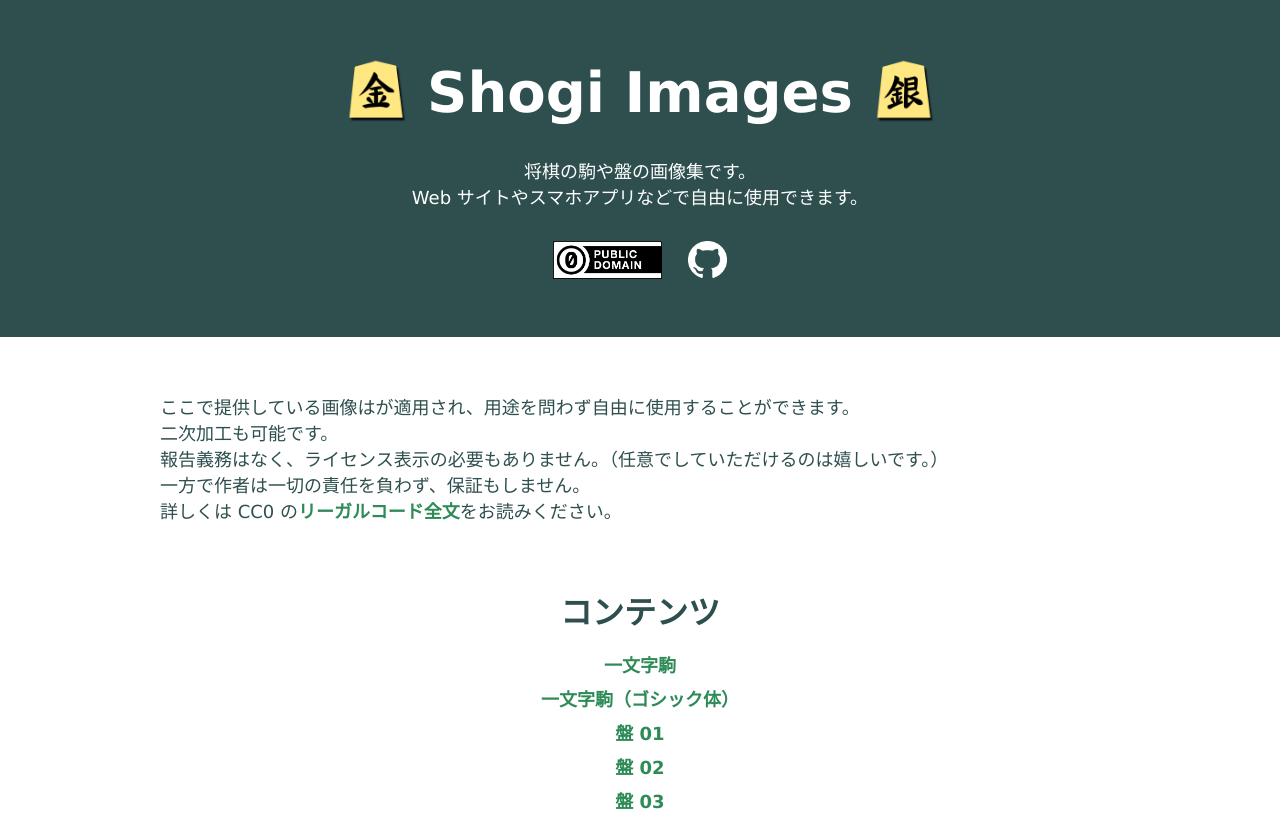
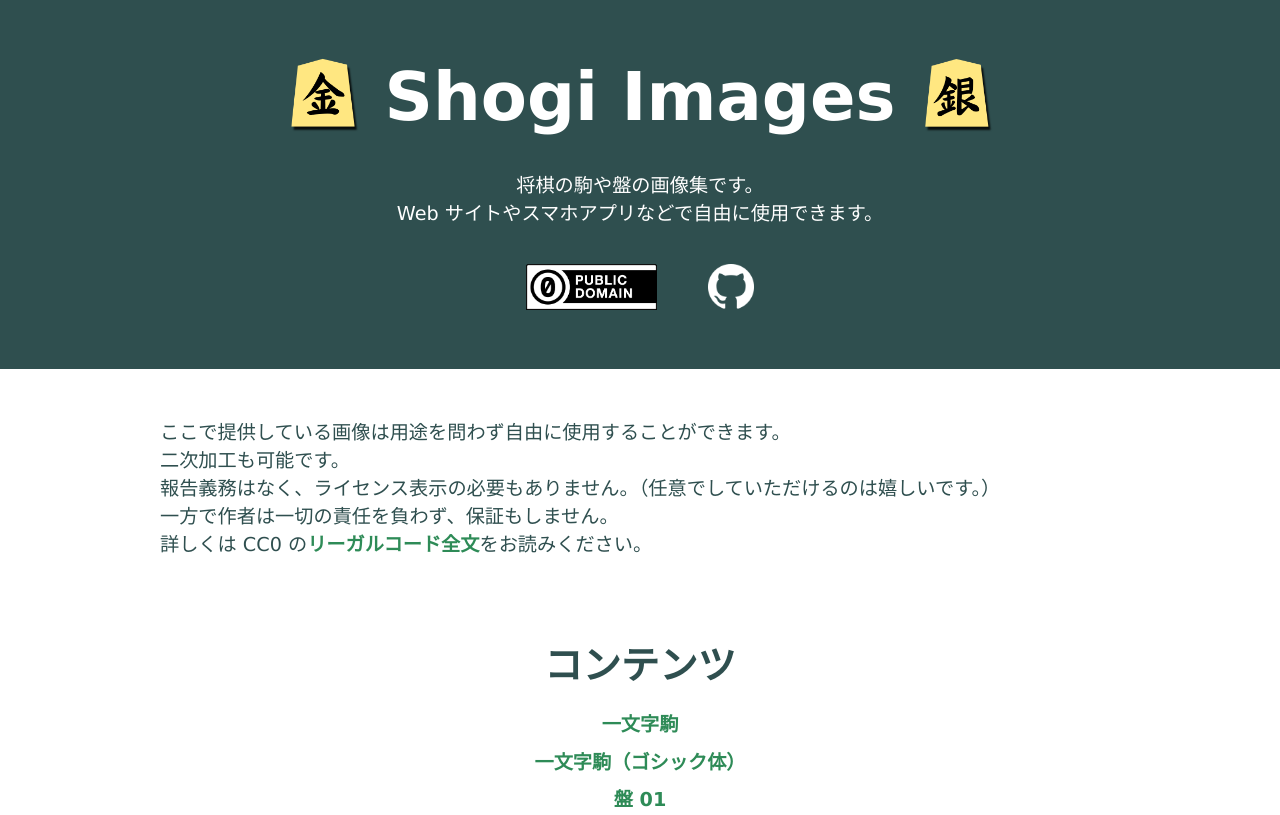
Before and after one commit to sunfish-shogi/shogi-images, a plain HTML site: page docs/index.html in a window 1280 px wide. Shown: the top 815 px of the page. Drawn offline with Linux system fonts and the light colour scheme.

Commit message:
Update web page

```diff
--- a/docs/css/style.css
+++ b/docs/css/style.css
@@ -1,5 +1,5 @@
 body {
-  font-size: 18px;
+  font-size: 1.2em;
   font-family: "ヒラギノ角ゴ ProN W3", "Hiragino Kaku Gothic ProN", "メイリオ", "Meiryo", "verdana", sans-serif;
   color: white;
   background-color: darkslategray;
@@ -23,7 +23,7 @@ ul {
 }
 
 li {
-  margin: 0.5rem;
+  margin: 0.5em;
 }
 
 img {
@@ -37,12 +37,12 @@ img.icon {
 }
 
 header {
-  padding: 1.5rem 5% 1.5rem 5%;
+  padding: 1.0em 5% 1.0em 5%;
 }
 
 nav {
-  font-size: 2.0rem;
-  margin: 2rem 0px 0px 0px;
+  font-size: 2.0em;
+  margin: 1em 0px 0px 0px;
 }
 
 nav ul {
@@ -51,7 +51,7 @@ nav ul {
 }
 
 nav li {
-  margin: 0px 0.5rem 0px 0.5rem;
+  margin: 0px 0.5em 0px 0.5em;
   display: inline-block;
 }
 
@@ -59,7 +59,7 @@ article {
   color: darkslategray;
   background-color: white;
   margin: 0px;
-  padding: 1.5rem 5% 1.5rem 5%;
+  padding: 1.0em 5% 1.0em 5%;
 }
 
 article a {
@@ -68,30 +68,30 @@ article a {
 }
 
 section {
-  margin: 2.0rem 0 4.0rem 0;
+  margin: 1.5em 0 3.0em 0;
 }
 
 h1 {
-  font-size: 3.5rem;
-  margin: 2.0rem 0 2.0rem 0;
+  font-size: 3.5em;
+  margin: 0.5em 0 0.5em 0;
 }
 
 h2 {
-  font-size: 2.0rem;
-  margin: 2.0rem 0 1.0rem 0;
+  font-size: 2.0em;
+  margin: 2.0em 0 0.3em 0;
 }
 
 h3 {
-  font-size: 1.5rem;
-  margin: 2.0rem 0 0.5rem 0;
+  font-size: 1.5em;
+  margin: 1.0em 0 0.2em 0;
 }
 
 h4 {
-  font-size: 1.2rem;
-  margin: 1.0rem 0 0.2rem 0;
+  font-size: 1.2em;
+  margin: 1.0em 0 0.1em 0;
 }
 
-#introduction {
+.long-text {
   margin-left: auto;
   margin-right: auto;
   width: min(80vw, 120vh);
--- a/docs/index.html
+++ b/docs/index.html
@@ -1,7 +1,7 @@
 <html>
   <head>
     <title>Shogi Images</title>
-    <link href="css/style.css?2022041019" rel="stylesheet">
+    <link href="css/style.css?202204101918" rel="stylesheet">
   </head>
   <body>
     <header>
@@ -30,8 +30,8 @@
       </nav>
     </header>
     <article>
-      <section id="introduction">
-        ここで提供している画像はが適用され、用途を問わず自由に使用することができます。<br />
+      <section id="introduction" class="long-text">
+        ここで提供している画像は用途を問わず自由に使用することができます。<br />
         二次加工も可能です。<br />
         報告義務はなく、ライセンス表示の必要もありません。（任意でしていただけるのは嬉しいです。）<br />
         一方で作者は一切の責任を負わず、保証もしません。<br />
@@ -110,8 +110,8 @@
         <div>
           <a href="./hitomoji_gothic/piece.svg">全ての駒</a>
         </div>
-        <div>
-          （ご自身で SVG から画像を書き出した場合には、使用したフォントのライセンスが適用されます。）
+        <div class="long-text">
+          ※ご自身で SVG から画像を書き出した場合には、使用したフォントのライセンスが適用されます。
         </div>
         <h3>PNG</h3>
         <div>
```
